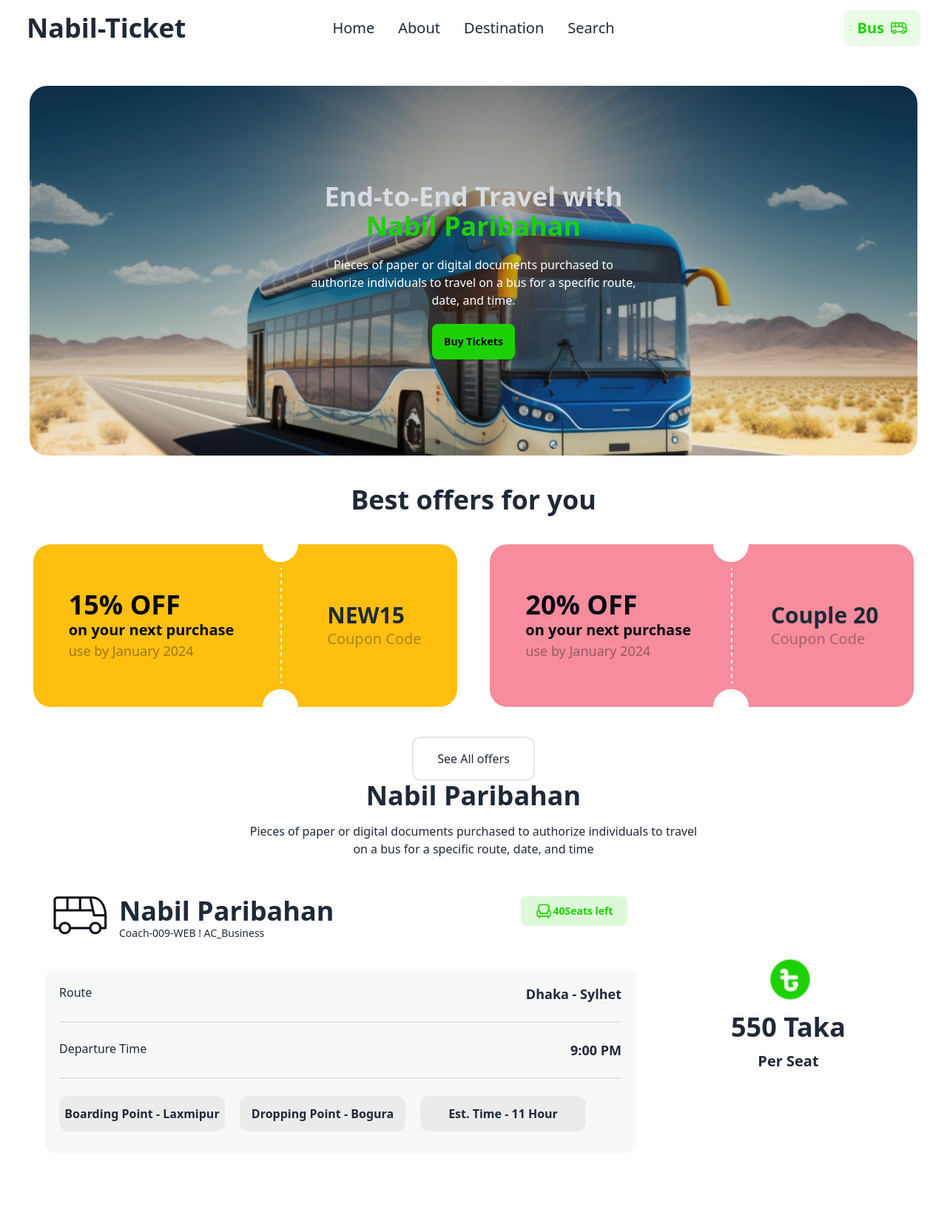
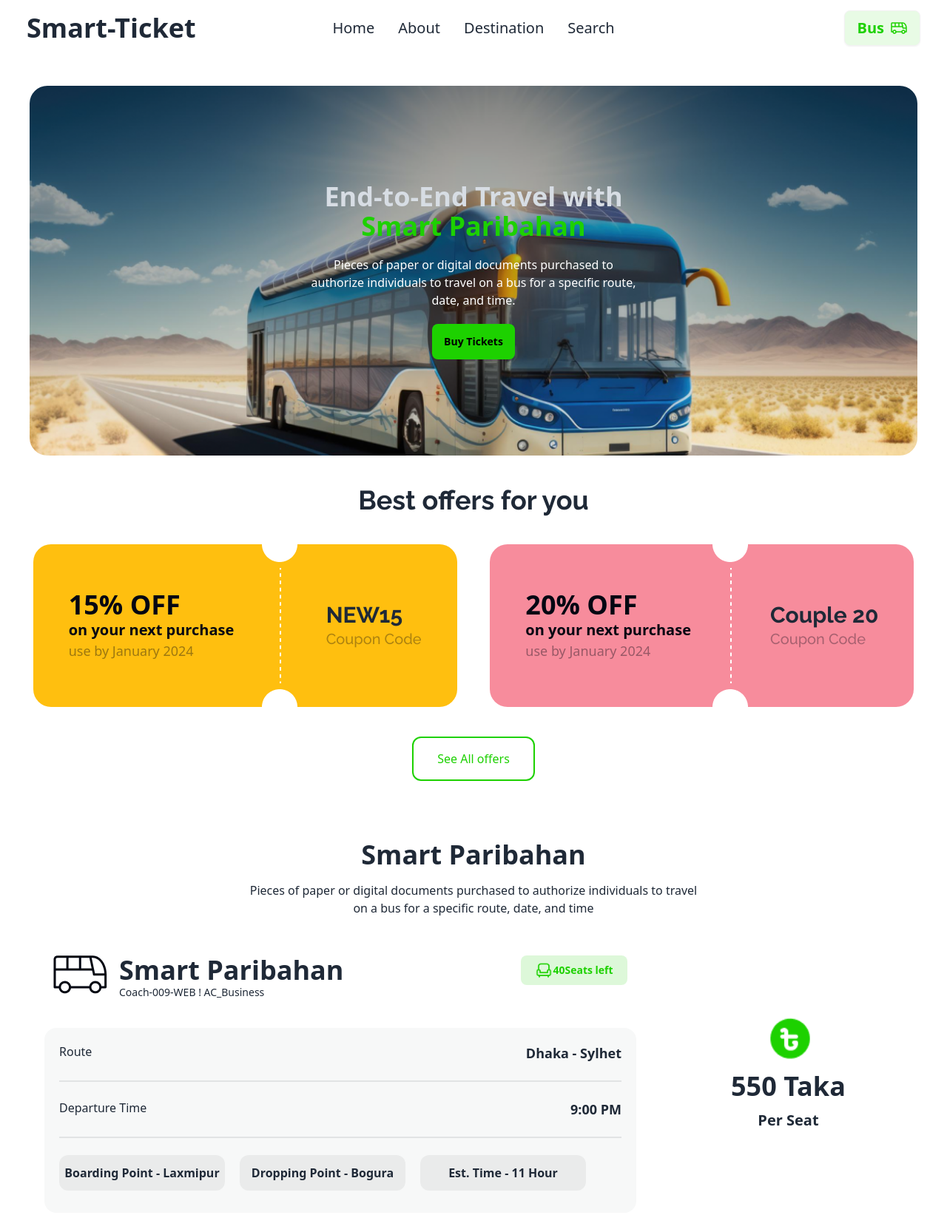
Before and after one commit to Naiemjoy1/smart-ticketing, a website: page index.html in a window 1280 px wide. Shown: the top 1643 px of the page at 74% size. Drawn offline with nearby package versions, Linux system fonts and the light colour scheme; files that its build step writes are made by us from their sources.

Commit message:
style update

```diff
--- a/index.html
+++ b/index.html
@@ -4,12 +4,33 @@
 <head>
     <meta charset="UTF-8">
     <meta name="viewport" content="width=device-width, initial-scale=1.0">
-    <title>Document</title>
+    <title>smart ticket</title>
 
     <link href="https://cdn.jsdelivr.net/npm/daisyui@4.7.2/dist/full.min.css" rel="stylesheet" type="text/css" />
     <script src="https://cdn.tailwindcss.com"></script>
 
     <link rel="stylesheet" href="styles/style.css">
+    <style>
+      .font-raleway {
+        font-family: "Raleway", sans-serif;
+      }
+
+      .font-inter {
+        font-family: "Inter", sans-serif;
+      }
+      .text-green{
+        color: #1DD100;
+      }
+      .border-green{
+        border-color: #1DD100;
+      }
+      .bg-banner{
+      background-image: linear-gradient(rgba(19,19,24,0.8)0%,rgba(19,19,24,0)100%),url(images/banner.png);
+      }
+    .bg-primary{
+        background-color: #1DD100;
+      }
+    </style>
 </head>
 
 <body>
@@ -17,7 +38,7 @@
     <nav class="mx-7">
         <div class="navbar bg-base-100 flex justify-between">
             <div class="navbar-start">
-                <h3 class="raleway text-4xl font-bold">Nabil-Ticket</h3>
+                <h3 class="raleway text-4xl font-bold">Smart-Ticket</h3>
             </div>
             <div class="navbar-center hidden lg:flex">
                 <ul class="menu menu-horizontal px-1 common text-xl ">
@@ -40,7 +61,7 @@
         <div class="hero h-[500px] w-full mx-auto rounded-3xl" style="background-image: url(./images/banner.png);">
             <div class="hero-content text-center text-neutral-content">
                 <div class="max-w-md">
-                    <h1 class="mb-5 text-4xl font-bold">End-to-End Travel with <br> <span class="text-[#1DD100]">Nabil
+                    <h1 class="mb-5 text-4xl font-bold">End-to-End Travel with <br> <span class="text-[#1DD100]">Smart
                             Paribahan</span></h1>
                     <p class="mb-5 text-white">Pieces of paper or digital documents purchased to authorize individuals
                         to
@@ -91,9 +112,9 @@
         </div>
       </section>
 
-    <!-- ......nabil paribahan........ -->
-    <section class="w-[1200px] mx-auto rounded-3xl bg-white">
-        <h1 class="text-4xl mb-4 text-center font-bold"> Nabil Paribahan</h1>
+    <!-- ......Smart paribahan........ -->
+    <section class="w-[1200px] mx-auto rounded-3xl bg-white mt-20">
+        <h1 class="text-4xl mb-4 text-center font-bold"> Smart Paribahan</h1>
         <p class="text-center common">Pieces of paper or digital documents purchased to authorize individuals to travel
             <br> on a bus for a specific route, date, and time
         </p>
@@ -103,7 +124,7 @@
                     <div class=" h-32 flex gap-4 rounded-3xl items-start">
                         <div><img src="images/bus-logo.png"></div>
                         <div class="">
-                            <h1 class="raleway text-4xl font-bold">Nabil Paribahan</h1>
+                            <h1 class="raleway text-4xl font-bold">Smart Paribahan</h1>
                             <p class="common text-sm">Coach-009-WEB ! AC_Business</p>
                         </div>
                     </div>
@@ -385,6 +406,7 @@
             </div>
         </div>
     </section>
+
     <script src="js/app.js"></script>
 </body>
 
```
